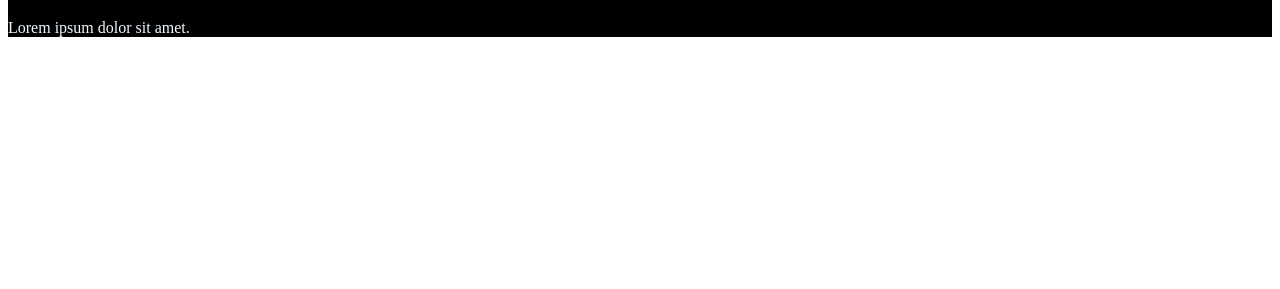
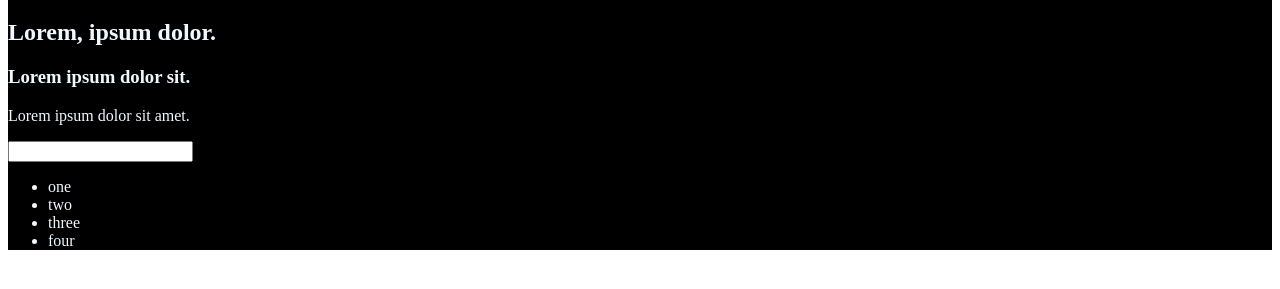
Before and after one commit to Sankalpa-01/JS-Hindi, a plain HTML site: page 06_dom/one.html in a window 1280 px wide. Shown: the part 61-350 px from the top of the page. Drawn offline with Linux system fonts and the light colour scheme.

Commit message:
changes done

```diff
--- a/06_dom/one.html
+++ b/06_dom/one.html
@@ -12,8 +12,32 @@
 </head>
 <body>
     <div class="bg-black">
-        <h1 id = "title" class = "heading">DOM Learning on Chai and Code</h1>
+        <h1 id = "title" class = "heading">DOM Learning on Chai and Code
+            <span style = "display: none;">test text</span>
+        </h1>
+        <h2>Lorem, ipsum dolor.</h2>
+        <h3>Lorem ipsum dolor sit.</h3>
         <p>Lorem ipsum dolor sit amet.</p>
+        <input type="password" name="" id="">
+
+        <ul>
+            <li class = "list-items">one</li>
+            <li class = "list-items">two</li>
+            <li class = "list-items">three</li>
+            <li class = "list-items">four</li>
+        </ul>
     </div>
 </body>
 </html>
+
+<!-- IMP :- CONTENT ADDITION -->
+<!-- TextContent : It shows every content even the content which is being made invisible by using CSS.
+     innerText : It shows the final content after each and every modification.
+     innerHTML : It will every value including every HTML value.
+-->
+
+<!-- QUERY SELECTOR -->
+<!-- It gives only one value. -->
+
+<!-- QUERY SELECTOR ALL -->
+<!-- Here we have to give the index of the list which is to be modified. -->
```
